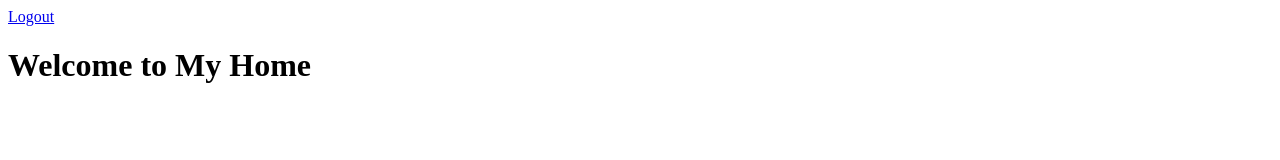
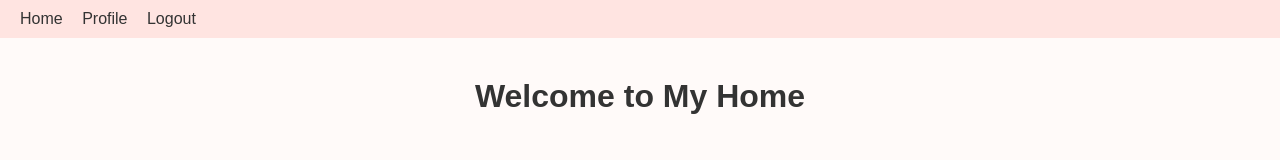
Before and after one commit to tayla10/MidtermsLabExam, a plain HTML site: page home.html in a window 1280 px wide. Drawn offline with Linux system fonts and the light colour scheme.

Commit message:
Add designs in nav var

```diff
--- a/home.html
+++ b/home.html
@@ -2,11 +2,38 @@
 <html>
 <head>
   <title>Home</title>
-  <nav>
-  <a href="index.html">Logout</a>
-</nav>
+  <style>
+    body {
+      margin: 0;
+      font-family: sans-serif;
+      background-color: #fffaf9; /* cream background */
+    }
+
+    nav {
+      background-color: #ffe4e1; /* light pink */
+      padding: 10px 20px;
+    }
+
+    nav a {
+      margin-right: 15px;
+      text-decoration: none;
+      color: #333;
+    }
+
+    h1 {
+      text-align: center;
+      margin-top: 40px;
+      color: #333;
+    }
+  </style>
 </head>
 <body>
+  <nav>
+    <a href="home.html">Home</a>
+    <a href="profile.html">Profile</a>
+    <a href="index.html">Logout</a>
+  </nav>
+
   <h1>Welcome to My Home</h1>
 </body>
 </html>
```
